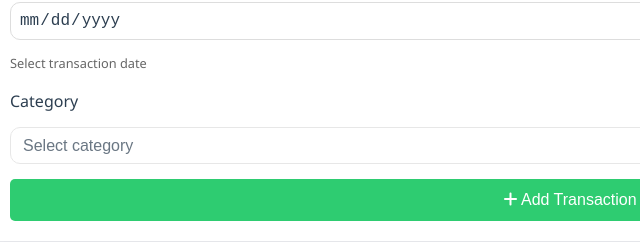
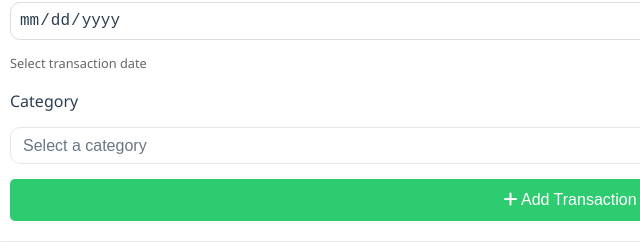
Before and after one commit to DanielSerra71/ExpenseTrackerLite, a website with bundled scripts: page index.html in a window 1280 px wide. Shown: the part 1300-1542 px from the top of the page, 70-710 px from the left. Built offline with nearby package versions, Linux system fonts and the light colour scheme.

Commit message:
Se corrigio problema con seleccion de categoria en github

```diff
--- a/index.html
+++ b/index.html
@@ -177,26 +177,25 @@
                 </div>
 
                 <div class="form-group">
-                    <label for="category">Category</label>
+                    <label for="category" data-translate="category">Category</label>
                     <select id="category" required>
-                        <option value="">Select category</option>
-                        <option value="income-categories-header" disabled style="font-weight: bold;">Income Categories
-                        </option>
+                        <option value="">Select a category</option>
+                        <option value="income-presets-header" disabled>--- Income Categories ---</option>
                         <option value="salary">Salary</option>
                         <option value="business">Business</option>
-                        <option value="investments">Investments</option>
                         <option value="extras">Extras</option>
-
-                        <option value="expense-categories-header" disabled style="font-weight: bold;">Expense Categories
-                        </option>
-                        <option value="housing">Housing</option>
+                        <option value="expense-presets-header" disabled>--- Expense Categories ---</option>
                         <option value="food">Food</option>
                         <option value="transport">Transport</option>
-                        <option value="services">Services</option>
+                        <option value="housing">Housing</option>
+                        <option value="rent-expense">Rent/Mortgage</option>
+                        <option value="utilities">Utilities</option>
+                        <option value="groceries">Groceries</option>
+                        <option value="internet">Internet/Phone</option>
                         <option value="entertainment">Entertainment</option>
                         <option value="healthcare">Healthcare</option>
-                        <option value="education">Education</option>
-                        <option value="shopping">Shopping</option>
+                        <option value="clothing">Clothing</option>
+                        <option value="restaurants">Restaurants</option>
                     </select>
                 </div>
 
```
